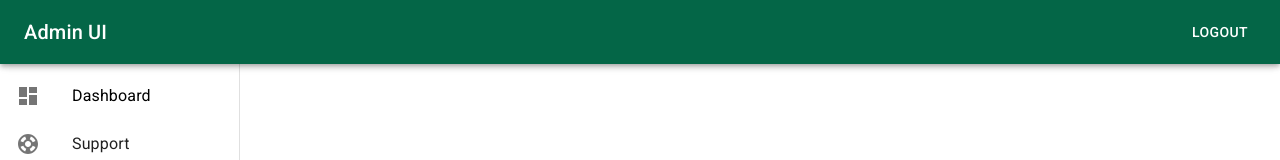
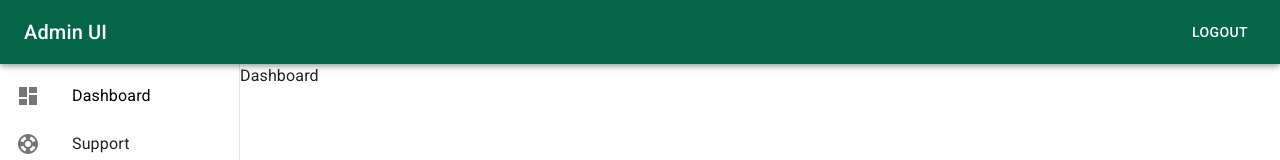
Before and after one commit to Arboker/admin_ui, a React (Create React App) app: page / in a window 1280 px wide. Shown: the top 160 px of the page. Built offline with nearby package versions, Linux system fonts and the light colour scheme.

Commit message:
Refactored router component and other main components

```diff
--- a/src/app/view/Dashboard.js
+++ b/src/app/view/Dashboard.js
@@ -1,8 +1,12 @@
+import Box from '@mui/material/Box';
+import Toolbar from '@mui/material/Toolbar';
+
 const Dashboard = () => {
     return (
-        <div>
+        <Box component="main" sx={{ width: "100%" }}>
+            <Toolbar />
             Dashboard
-        </div>
+        </Box>
     )
 }
 
--- a/src/routes/NotFound.js
+++ b/src/routes/NotFound.js
@@ -1,8 +1,12 @@
+import Box from '@mui/material/Box';
+import Toolbar from '@mui/material/Toolbar';
+
 const NotFound = () => {
     return (
-        <div>
+        <Box component="main" sx={{ width: "100%" }}>
+            <Toolbar />
             Not Found!
-        </div>
+        </Box>
     )
 }
 
--- a/src/routes/Router.js
+++ b/src/routes/Router.js
@@ -11,9 +11,9 @@ class RouterComponent extends React.Component {
     render() {
         return (
             <Routes>
+                <Route path='*' element={<NotFound />} />
+
                 <Route path="/" element={<DashboardController />} />
-
-                <Route element={<NotFound />} />
             </Routes>
         )
     }
```
